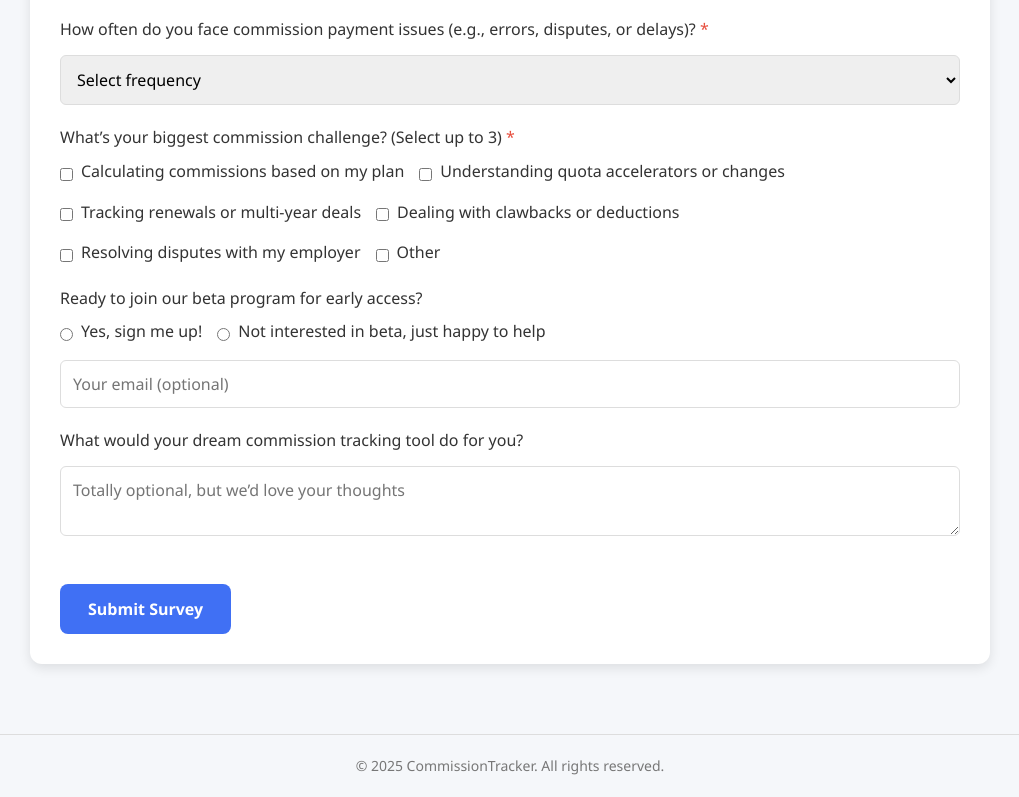
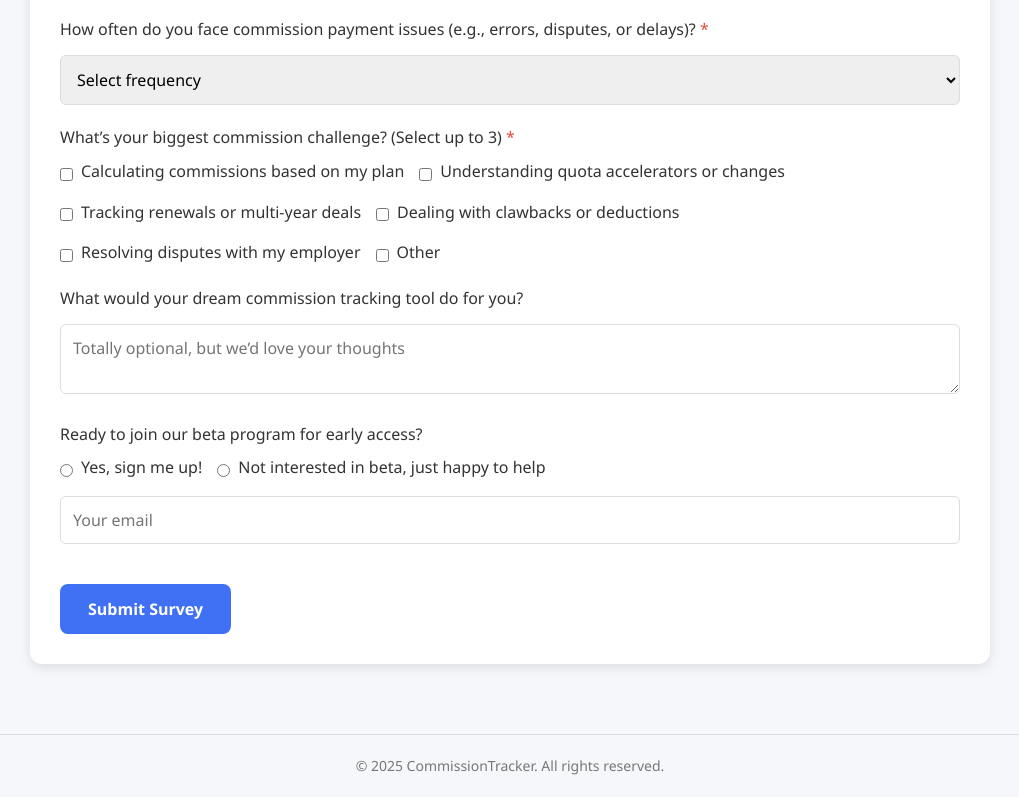
Before and after one commit to asikors/CT-Survey-Page, a plain HTML site: page index.html in a window 1280 px wide. Shown: the part 1296-2093 px from the top of the page, without its empty margins (130-1149 px from the left). Drawn offline with Linux system fonts and the light colour scheme.

Commit message:
updates to the questions 8 and 9

```diff
--- a/index.html
+++ b/index.html
@@ -343,6 +343,11 @@
                 </div>
 
                 <div class="question">
+                  <div class="question-text">What would your dream commission tracking tool do for you?</div>
+                  <textarea name="dreamFeature" placeholder="Totally optional, but we’d love your thoughts"></textarea>
+                </div>
+
+                <div class="question">
                     <div class="question-text">Ready to join our beta program for early access?</div>
                     <div class="radio-group">
                         <div class="radio-option">
@@ -355,13 +360,8 @@
                         </div>
                     </div>
                     <div id="emailFieldWrapper" style="margin-top: 10px;">
-                        <input type="email" name="email" placeholder="Your email (optional)">
+                        <input type="email" name="email" placeholder="Your email">
                     </div>
-                </div>
-
-                <div class="question">
-                  <div class="question-text">What would your dream commission tracking tool do for you?</div>
-                  <textarea name="dreamFeature" placeholder="Totally optional, but we’d love your thoughts"></textarea>
                 </div>
 
                 <button type="submit" class="submit-btn">Submit Survey</button>
```
